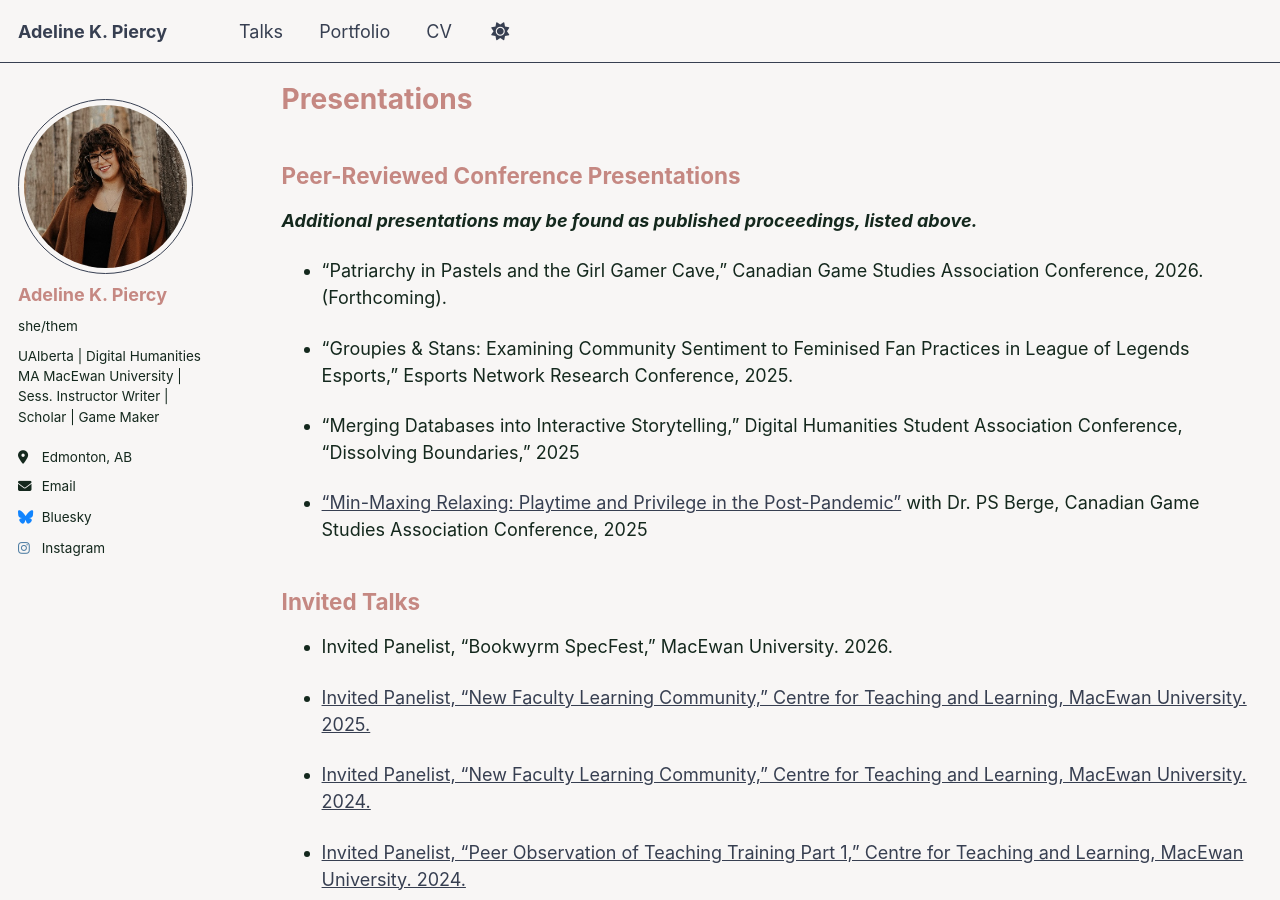
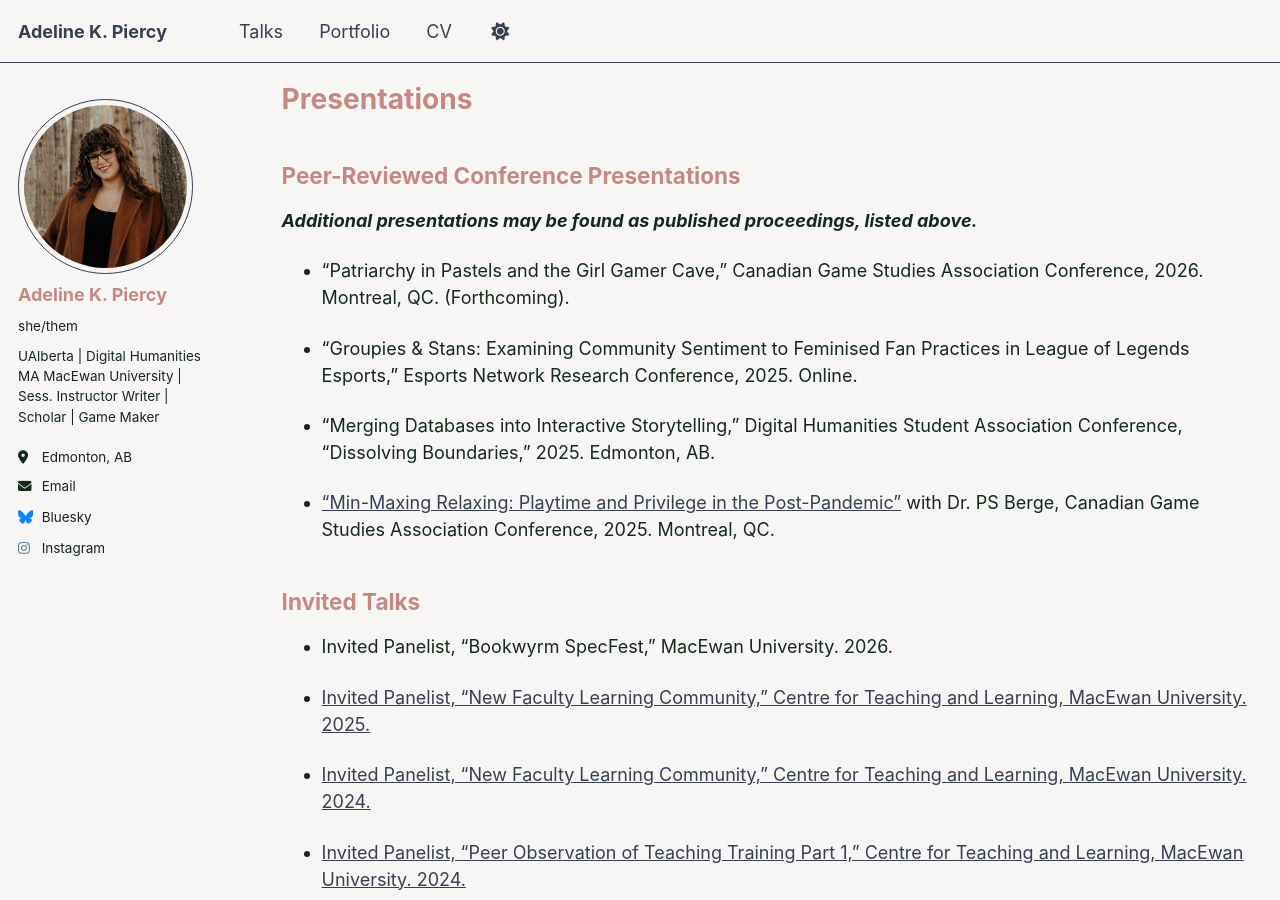
Before and after one commit to akpiercy/me, a Jekyll site: the page built from _pages/cv.md, in a window 1280 px wide and 900 px high, scrolled down 3898 px. Built offline with Jekyll 4.4.1, drawn with Linux system fonts in a browser that asks for light colours.

Commit message:
Enhance conference presentation details with locations
Added locations to conference presentations for clarity.

```diff
--- a/_pages/cv.md
+++ b/_pages/cv.md
@@ -152,13 +152,13 @@ Peer-Reviewed Conference Presentations
 
 ***Additional presentations may be found as published proceedings, listed above.***
 
-* “Patriarchy in Pastels and the Girl Gamer Cave,” Canadian Game Studies Association Conference, 2026. (Forthcoming).
+* “Patriarchy in Pastels and the Girl Gamer Cave,” Canadian Game Studies Association Conference, 2026. Montreal, QC. (Forthcoming).
 
-* “Groupies & Stans: Examining Community Sentiment to Feminised Fan Practices in League of Legends Esports,” Esports Network Research Conference, 2025.
+* “Groupies & Stans: Examining Community Sentiment to Feminised Fan Practices in League of Legends Esports,” Esports Network Research Conference, 2025. Online.
 
-* “Merging Databases into Interactive Storytelling,” Digital Humanities Student Association Conference, “Dissolving Boundaries,” 2025
+* “Merging Databases into Interactive Storytelling,” Digital Humanities Student Association Conference, “Dissolving Boundaries,” 2025. Edmonton, AB.
 
-* [“Min-Maxing Relaxing: Playtime and Privilege in the Post-Pandemic”](https://adelinekpiercy.com/talks/Min-MaxingRelaxing) with Dr. PS Berge, Canadian Game Studies Association Conference, 2025
+* [“Min-Maxing Relaxing: Playtime and Privilege in the Post-Pandemic”](https://adelinekpiercy.com/talks/Min-MaxingRelaxing) with Dr. PS Berge, Canadian Game Studies Association Conference, 2025. Montreal, QC.
 
 Invited Talks
 -------
```
